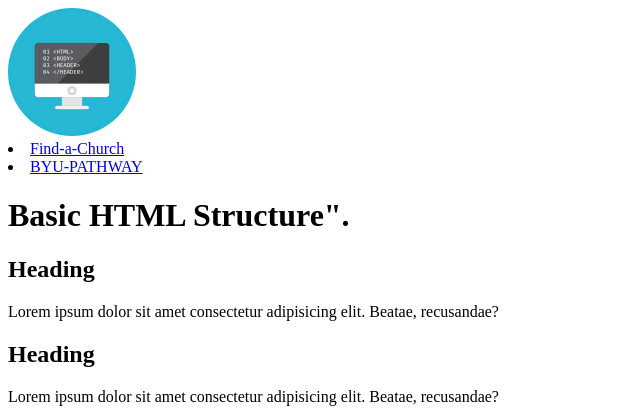
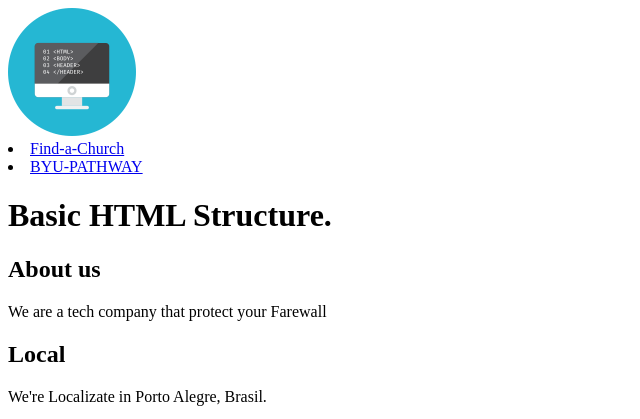
Before and after one commit to adilsonbarbosajpg/wdd130, a plain HTML site: page week02/basic-layout.html in a window 1280 px wide. Shown: the top 419 px of the page, without its empty margins (0-640 px from the left). Drawn offline with Linux system fonts and the light colour scheme; grey boxes are pictures that could not be loaded.

Commit message:
basic-layout.html

```diff
--- a/week02/basic-layout.html
+++ b/week02/basic-layout.html
@@ -20,13 +20,13 @@
         </li>
     </nav>
     <main>
-        <h1>Basic HTML Structure".</h1>
-        <h2>Heading</h2>
-        <p>Lorem ipsum dolor sit amet consectetur adipisicing elit. Beatae, recusandae?</p>
+        <h1>Basic HTML Structure.</h1>
+        <h2>About us </h2>
+        <p>We are a tech company that protect your Farewall</p>
         <SEction>
         </SEction>
-        <H2>Heading</H2>
-        <p>Lorem ipsum dolor sit amet consectetur adipisicing elit. Beatae, recusandae?</p>
+        <H2>Local</H2>
+        <p>We're Localizate in Porto Alegre, Brasil.</p>
         <aside>
         </aside>
     </main>
```
